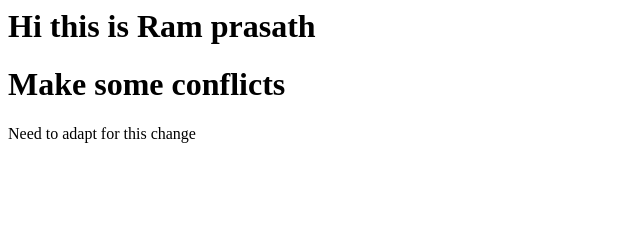
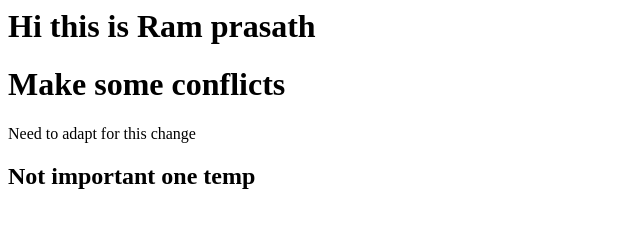
Before and after one commit to dearam/git-tutorial, a plain HTML site: page index.html in a window 1280 px wide. Shown: the whole page, without its empty margins (0-640 px from the left). Drawn offline with Linux system fonts and the light colour scheme.

Commit message:
fix : temp update

```diff
--- a/index.html
+++ b/index.html
@@ -8,5 +8,6 @@
     <h1>Hi this is Ram prasath</h1>
     <h1>Make some conflicts</h1>
     Need to adapt for this change
+    <H2>Not important one temp</H2>
 </body>
 </html>
```
Also changed, not shown: comands.txt.
